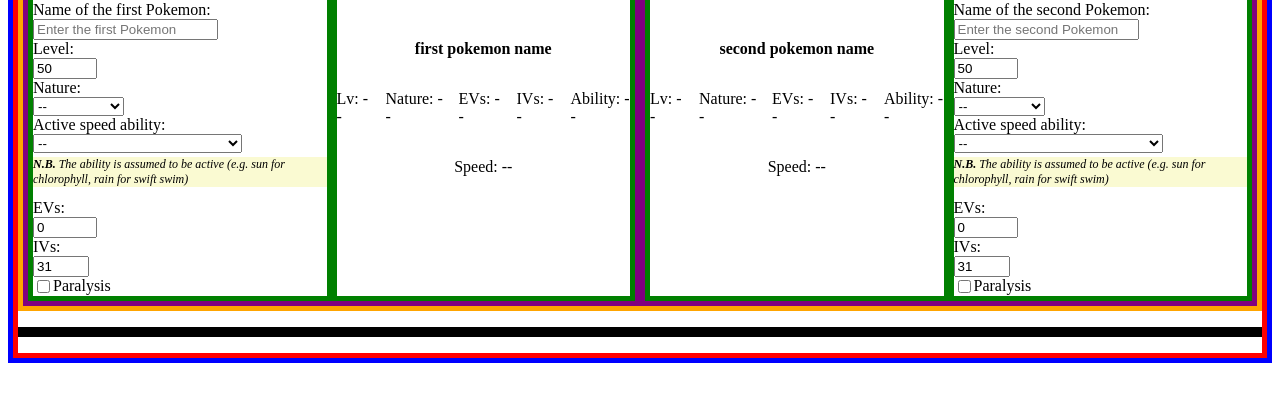
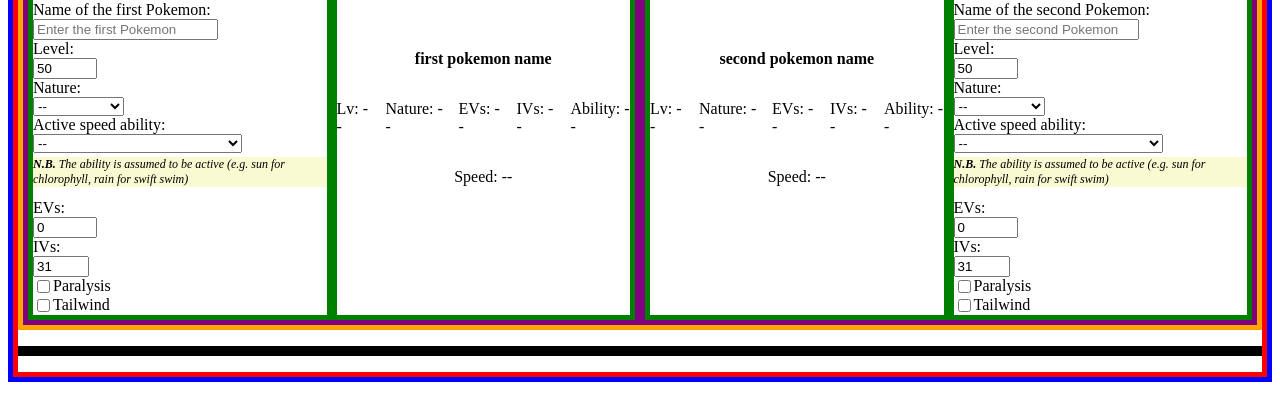
Before and after one commit to ColomboGiacomo/does-it-outspeed, a plain HTML site: page index.html in a window 1280 px wide. Shown: the part 356-776 px from the top of the page. Drawn offline with Linux system fonts and the light colour scheme.

Commit message:
added checkbox tailwind

```diff
--- a/index.html
+++ b/index.html
@@ -100,6 +100,11 @@
                         <div class="checkbox-container">
                             <input type="checkbox" id="parpkmn1" name="parpkmn1">
                             <label for="parpkmn1">Paralysis</label>
+                        </div>
+
+                        <div class="checkbox-container">
+                            <input type="checkbox" id="tailwindpkmn1" name="tailwindpkmn1">
+                            <label for="tailwindpkmn1">Tailwind</label>
                         </div>
 
                     </div>
@@ -206,6 +211,11 @@
                             <label for="parpkmn2">Paralysis</label>
                         </div>
 
+                        <div class="checkbox-container">
+                            <input type="checkbox" id="tailwindpkmn2" name="tailwindpkmn2">
+                            <label for="tailwindpkmn2">Tailwind</label>
+                        </div>
+
                     </div>
 
                     <div class="pokemon-img-info" id="pkmn2-container">
```
